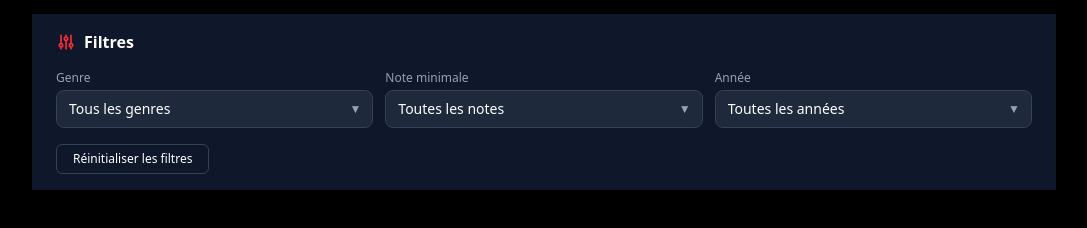
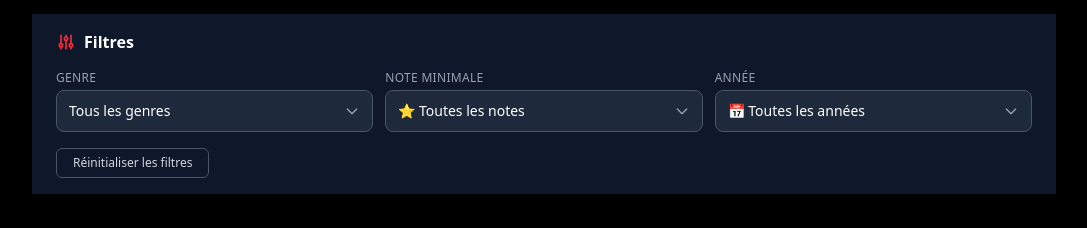
Before and after one commit to loaiattar/cine-connect, a React app in the folder apps/frontend/: page /ancienne-page in a window 1280 px wide. Shown: the part 344-572 px from the top of the page, without its empty margins (96-1183 px from the left). Built offline with nearby package versions, Linux system fonts and the light colour scheme; the HTML template or start-up script is replaced by a standard one.

Commit message:
feat: restor style css

```diff
--- a/apps/frontend/src/components/ui/FilterBar.tsx
+++ b/apps/frontend/src/components/ui/FilterBar.tsx
@@ -1,7 +1,88 @@
-import { useState } from "react"
-import type { ChangeEvent } from "react"
+import { useState, useRef, useEffect } from "react"
 
-type SelectEvent = ChangeEvent<HTMLSelectElement>
+const ChevronIcon = ({ open = false }: { open?: boolean }) => (
+  <svg
+    xmlns="http://www.w3.org/2000/svg"
+    className={`w-4 h-4 text-gray-400 transition-transform duration-200 shrink-0 ${open ? "rotate-180" : ""}`}
+    fill="none"
+    viewBox="0 0 24 24"
+    stroke="currentColor"
+    strokeWidth={2}
+  >
+    <path strokeLinecap="round" strokeLinejoin="round" d="M19 9l-7 7-7-7" />
+  </svg>
+)
+
+type Option = {
+  label: string
+  value: string
+}
+
+const CustomSelect = ({
+  options,
+  value,
+  placeholder,
+  onChange,
+}: {
+  options: Option[]
+  value: string
+  placeholder: string
+  onChange: (value: string) => void
+}) => {
+  const [isOpen, setIsOpen] = useState(false)
+  const ref = useRef<HTMLDivElement>(null)
+
+  // Ferme le dropdown si on clique en dehors
+  useEffect(() => {
+    const handleClickOutside = (e: MouseEvent) => {
+      if (ref.current && !ref.current.contains(e.target as Node)) {
+        setIsOpen(false)
+      }
+    }
+    document.addEventListener("mousedown", handleClickOutside)
+    return () => document.removeEventListener("mousedown", handleClickOutside)
+  }, [])
+
+  const selected = options.find((o) => o.value === value)
+
+  return (
+    <div ref={ref} className="relative">
+      <button
+        type="button"
+        onClick={() => setIsOpen(!isOpen)}
+        className="w-full flex items-center justify-between gap-2 px-3 py-2.5 text-sm border border-gray-600 rounded-lg hover:border-gray-400 focus:outline-none focus:border-blue-500 focus:ring-1 focus:ring-blue-500 transition-colors cursor-pointer"
+        style={{ backgroundColor: "#1e293b", color: selected ? "white" : "#9ca3af" }}
+      >
+        <span className="truncate">{selected ? selected.label : placeholder}</span>
+        <ChevronIcon open={isOpen} />
+      </button>
+
+      {isOpen && (
+        <ul
+          className="absolute z-20 w-full mt-1 border border-gray-600 rounded-lg overflow-hidden shadow-xl"
+          style={{ backgroundColor: "#1e293b" }}
+        >
+          {options.map((option) => (
+            <li
+              key={option.value}
+              onClick={() => {
+                onChange(option.value)
+                setIsOpen(false)
+              }}
+              className={`px-3 py-2 text-sm cursor-pointer transition-colors ${
+                option.value === value
+                  ? "font-bold text-blue-400 bg-blue-500/10"
+                  : "text-gray-200 hover:bg-white/5"
+              }`}
+            >
+              {option.label}
+            </li>
+          ))}
+        </ul>
+      )}
+    </div>
+  )
+}
 
 interface FilterBarProps {
   genres: string[]
@@ -16,19 +97,34 @@ const FilterBar = ({ genres, minRatings, years, onFilterChange, onReset }: Filte
   const [selectedRating, setSelectedRating] = useState("")
   const [selectedYear, setSelectedYear] = useState("")
 
-  const handleGenreChange = (e: SelectEvent) => {
-    setSelectedGenre(e.target.value)
-    onFilterChange("genre", e.target.value)
+  const genreOptions: Option[] = [
+    { value: "", label: "Tous les genres" },
+    ...genres.map((g) => ({ value: g, label: g })),
+  ]
+
+  const ratingOptions: Option[] = [
+    { value: "", label: "⭐ Toutes les notes" },
+    ...minRatings.map((r) => ({ value: r, label: `⭐ ${r} et plus` })),
+  ]
+
+  const yearOptions: Option[] = [
+    { value: "", label: "📅 Toutes les années" },
+    ...years.map((y) => ({ value: y, label: `📅 ${y}` })),
+  ]
+
+  const handleGenreChange = (value: string) => {
+    setSelectedGenre(value)
+    onFilterChange("genre", value)
   }
 
-  const handleRatingChange = (e: SelectEvent) => {
-    setSelectedRating(e.target.value)
-    onFilterChange("minRating", e.target.value)
+  const handleRatingChange = (value: string) => {
+    setSelectedRating(value)
+    onFilterChange("minRating", value)
   }
 
-  const handleYearChange = (e: SelectEvent) => {
-    setSelectedYear(e.target.value)
-    onFilterChange("year", e.target.value)
+  const handleYearChange = (value: string) => {
+    setSelectedYear(value)
+    onFilterChange("year", value)
   }
 
   const handleReset = () => {
@@ -39,11 +135,7 @@ const FilterBar = ({ genres, minRatings, years, onFilterChange, onReset }: Filte
   }
 
   return (
-    <div
-      className="w-full px-6 py-4"
-      style={{ backgroundColor: "#0f172a" }}
-    >
-      {/* Titre */}
+    <div className="w-full px-6 py-4" style={{ backgroundColor: "#0f172a" }}>
       <div className="flex items-center gap-2 mb-4">
         <svg xmlns="http://www.w3.org/2000/svg" className="w-5 h-5 text-red-500 shrink-0" fill="none" viewBox="0 0 24 24" stroke="currentColor">
           <path strokeLinecap="round" strokeLinejoin="round" strokeWidth={2} d="M12 6V4m0 2a2 2 0 100 4m0-4a2 2 0 110 4m-6 8a2 2 0 100-4m0 4a2 2 0 110-4m0 4v2m0-6V4m6 6v10m6-2a2 2 0 100-4m0 4a2 2 0 110-4m0 4v2m0-6V4" />
@@ -51,76 +143,29 @@ const FilterBar = ({ genres, minRatings, years, onFilterChange, onReset }: Filte
         <h2 className="text-white font-bold text-base">Filtres</h2>
       </div>
 
-      {/* Selects */}
       <div className="flex gap-3 mb-4">
-
-        {/* Genre */}
         <div className="flex flex-col gap-1 flex-1">
-          <label className="text-gray-400 text-xs">Genre</label>
-          <div className="relative">
-            <select
-              value={selectedGenre}
-              onChange={handleGenreChange}
-              className="appearance-none w-full text-white border border-gray-700 rounded-lg px-3 py-2 pr-8 text-sm focus:outline-none focus:border-blue-500 cursor-pointer"
-              style={{ backgroundColor: "#1e293b" }}
-            >
-              <option value="">Tous les genres</option>
-              {genres.map((genre) => (
-                <option key={genre} value={genre}>{genre}</option>
-              ))}
-            </select>
-            <span className="absolute right-3 top-1/2 -translate-y-1/2 text-gray-400 text-xs pointer-events-none">▼</span>
-          </div>
+          <label className="text-gray-400 text-xs font-medium tracking-wide uppercase">Genre</label>
+          <CustomSelect options={genreOptions} value={selectedGenre} placeholder="Tous les genres" onChange={handleGenreChange} />
         </div>
 
-        {/* Note minimale */}
         <div className="flex flex-col gap-1 flex-1">
-          <label className="text-gray-400 text-xs">Note minimale</label>
-          <div className="relative">
-            <select
-              value={selectedRating}
-              onChange={handleRatingChange}
-              className="appearance-none w-full text-white border border-gray-700 rounded-lg px-3 py-2 pr-8 text-sm focus:outline-none focus:border-blue-500 cursor-pointer"
-              style={{ backgroundColor: "#1e293b" }}
-            >
-              <option value="">Toutes les notes</option>
-              {minRatings.map((rating) => (
-                <option key={rating} value={rating}>{rating}</option>
-              ))}
-            </select>
-            <span className="absolute right-3 top-1/2 -translate-y-1/2 text-gray-400 text-xs pointer-events-none">▼</span>
-          </div>
+          <label className="text-gray-400 text-xs font-medium tracking-wide uppercase">Note minimale</label>
+          <CustomSelect options={ratingOptions} value={selectedRating} placeholder="⭐ Toutes les notes" onChange={handleRatingChange} />
         </div>
 
-        {/* Année */}
         <div className="flex flex-col gap-1 flex-1">
-          <label className="text-gray-400 text-xs">Année</label>
-          <div className="relative">
-            <select
-              value={selectedYear}
-              onChange={handleYearChange}
-              className="appearance-none w-full text-white border border-gray-700 rounded-lg px-3 py-2 pr-8 text-sm focus:outline-none focus:border-blue-500 cursor-pointer"
-              style={{ backgroundColor: "#1e293b" }}
-            >
-              <option value="">Toutes les années</option>
-              {years.map((year) => (
-                <option key={year} value={year}>{year}</option>
-              ))}
-            </select>
-            <span className="absolute right-3 top-1/2 -translate-y-1/2 text-gray-400 text-xs pointer-events-none">▼</span>
-          </div>
+          <label className="text-gray-400 text-xs font-medium tracking-wide uppercase">Année</label>
+          <CustomSelect options={yearOptions} value={selectedYear} placeholder="📅 Toutes les années" onChange={handleYearChange} />
         </div>
-
       </div>
 
-      {/* Bouton réinitialiser */}
       <button
         onClick={handleReset}
-        className="border border-gray-700 text-white bg-transparent rounded-md px-4 py-1.5 text-xs hover:bg-gray-800 transition-colors"
+        className="border border-gray-600 text-gray-300 bg-transparent rounded-md px-4 py-1.5 text-xs hover:bg-gray-800 hover:text-white hover:border-gray-400 transition-colors"
       >
         Réinitialiser les filtres
       </button>
-
     </div>
   )
 }
```
